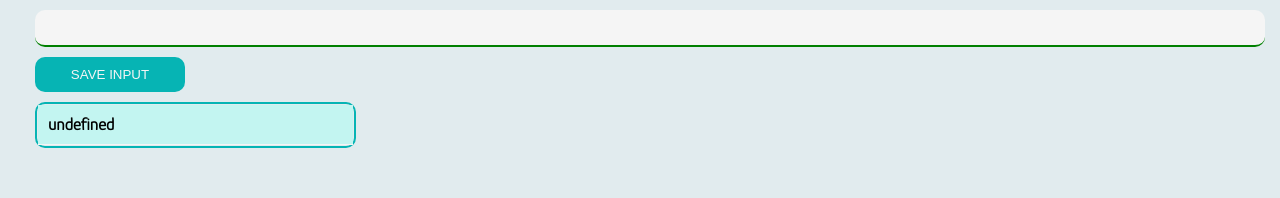
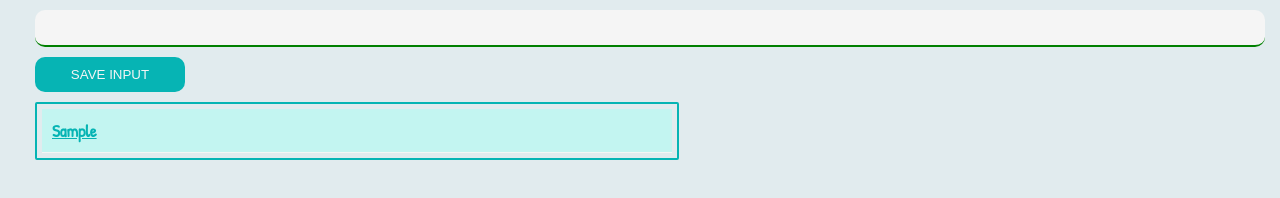
Before and after one commit to nithin-j/url-grabber-extension, a plain HTML site: page index.html in a window 1280 px wide. Both pictures are taken after typing "Sample" into the empty fields and a click on the button "SAVE INPUT". Drawn offline with Linux system fonts and the light colour scheme.

Commit message:
added list to save links

```diff
--- a/scripts/index.js
+++ b/scripts/index.js
@@ -1,6 +1,6 @@
-let inputEl = document.querySelector('#input-el')
+const inputEl = document.querySelector('#input-el')
 const inputBtn = document.querySelector('#input-btn')
-let ulEl = document.querySelector('#ul-el')
+const ulEl = document.querySelector('#ul-el')
 
 // Will implement myLeads array to grab URL, and the website name later on.
 //let myLeads = {
@@ -14,14 +14,23 @@ let myLeads = []
 
 inputBtn.addEventListener("click", function() {
     myLeads.push(inputEl.value)
-    console.log(myLeads)
-    inputEl.value = ''
     ulEl.className = 'list-class'
 
-    ulEl.innerHTML = `<li>${myLeads.forEach(lead => {
-        lead
-    })}</li>`
-    // myLeads.forEach(lead => {
-    //     ulEl.innerHTML = `<li>${lead}</li>`
-    // });
+    renderLeads()
+
+    //clear out input element
+    inputEl.value = ''
 })
+
+function renderLeads(){
+    // const liNode = document.createElement('li')
+    // const textNode = document.createTextNode(inputEl.value)
+    // liNode.appendChild(textNode)
+    // ulEl.appendChild(liNode)
+
+    let listItems = ''
+    myLeads.forEach(lead => {
+        listItems = `${listItems} <li><a target="_blank" href="${lead}">${lead}<a/></li>`
+    });
+    ulEl.innerHTML = listItems
+}
--- a/styles/index.css
+++ b/styles/index.css
@@ -1,4 +1,5 @@
 @import url('https://fonts.googleapis.com/css2?family=Glory:wght@300&display=swap');
+@import url('https://fonts.googleapis.com/css2?family=Patrick+Hand&display=swap');
 
 body {
   text-align: center;
@@ -31,20 +32,26 @@ li {
   border-bottom: solid 1px whitesmoke;
   background-color: rgb(195, 245, 241);
   list-style-type: none;
-  padding: 10px;
   font-family: 'Glory', sans-serif;
   font-size: 17px;
   font-weight: bold;
+  padding: 10px;
+  width: 100%;
+  box-sizing: border-box;
 }
 .list-class {
   text-align: left;
   border: solid 2px rgb(6, 180, 180);
-  border-radius: 10px;
+  border-radius: 2px;
   text-align: left;
-  padding: 1px;
+  padding: 5px;
   margin: 10px 25px;
-  width: 25%;
-  border: solid 2px rgb(6, 180, 180);
+  width: 50%;
+}
+a {
+  font-family: 'Patrick Hand', cursive;
+  color: rgb(6, 180, 180);
+  width: 100%;
 }
 button:hover {
   color: rgb(6, 180, 180);
```
Also changed, not shown: mainfest.json (added, +9 -0 lines).
